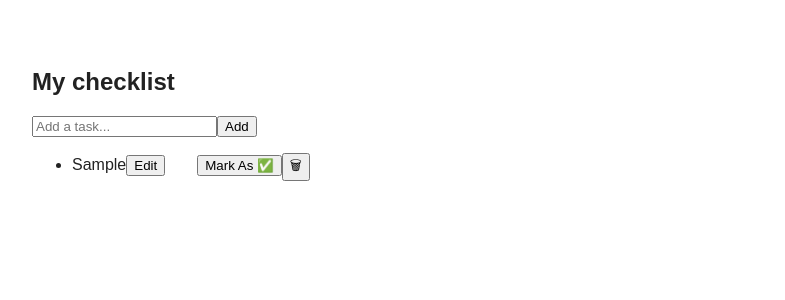
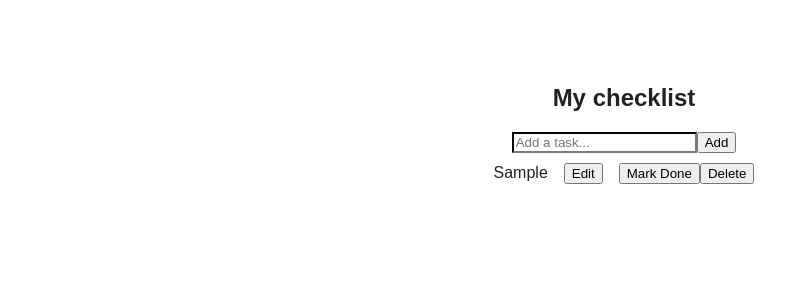
Before and after one commit to rokelina/checklist-app, a React (Create React App) app: page / in a window 1280 px wide. Both pictures are taken after typing "Sample" into the empty fields and a click on the button "Add". Shown: the top 300 px of the page, without its empty margins (16-801 px from the left). Built offline with nearby package versions, Linux system fonts and the light colour scheme.

Commit message:
edit css

```diff
--- a/src/AddNewTask.js
+++ b/src/AddNewTask.js
@@ -15,7 +15,7 @@ function AddNewTask({ onAddTask }) {
       <input
         value={taskName}
         onChange={(event) => setTaskName(event.target.value)}
-        className="add-item-input"
+        className="add-task"
         placeholder="Add a task..."
       />
       <button
--- a/src/App.css
+++ b/src/App.css
@@ -1,18 +1,13 @@
 .App{
-    margin: 3rem;
+    margin: 4rem;
     font-family: Arial, Helvetica, sans-serif;
     color: #222222;
-    align-items: center;
-    align-content: center;
+    justify-content: center;
+    text-align: center;
+    display: grid;
+
   }
 
-  .task-item{
-    margin-top: 1rem;
-    padding: 2px;
-    border-color: #222222;
+  .add-task{
+    border-color: rgb(39, 39, 39);
   }
-
-  .button{
-    margin-left: 2rem;
-
-  }
--- a/src/App.js
+++ b/src/App.js
@@ -1,7 +1,7 @@
 import "./App.css";
 import { useEffect, useState } from "react";
 import AddNewTask from "./AddNewTask";
-import TaskList from "./TaskList";
+import TaskContainer from "./TaskList";
 //event handler to tack isChecked
 //event handler to track isDeleted
 //form element wrapping an input field. Event handler onSubmit creates an adds a newTask object to the tasks array
@@ -60,7 +60,7 @@ function App() {
     <div className="App">
       <h2 className="app-title">My checklist</h2>
       <AddNewTask onAddTask={handleCreateTask} />
-      <TaskList
+      <TaskContainer
         tasks={tasks}
         onEditTask={handleEditTask}
         onDoneTask={handleDoneTask}
--- a/src/Task.js
+++ b/src/Task.js
@@ -14,14 +14,18 @@ function TaskItem({ task, onEdit, onDone, onDelete }) {
             onEdit({ ...task, title: e.target.value });
           }}
         />
-        <button onClick={() => setIsEditing(false)}>Save</button>
+        <button className="edit-button" onClick={() => setIsEditing(false)}>
+          Save
+        </button>
       </>
     );
   } else {
     taskContent = (
       <>
         {task.title}
-        <button onClick={() => setIsEditing(true)}>Edit</button>
+        <button className="edit-button" onClick={() => setIsEditing(true)}>
+          Edit
+        </button>
       </>
     );
   }
@@ -30,14 +34,16 @@ function TaskItem({ task, onEdit, onDone, onDelete }) {
       <label>
         {taskContent}
         <button
-          className="button"
+          className="check-button"
           onClick={() => {
             onDone({ ...task, isChecked: !task.isChecked });
           }}
         >
-          {!task.isChecked ? "Mark As ✅" : "Checked ✔️"}
+          {!task.isChecked ? "Mark Done" : "Done"}
         </button>
-        <button onClick={() => onDelete(task.id)}>🗑</button>
+        <button className="delete-button" onClick={() => onDelete(task.id)}>
+          Delete
+        </button>
       </label>
     </div>
   );
--- a/src/TaskList.css
+++ b/src/TaskList.css
@@ -1,7 +1,23 @@
-.li{
+.list-container{
+    max-width: 450px;
+    width: 450px;
     list-style-type: none;
+    align-items: left;
   }
-.ul,.li {
-  margin: 0;
-  padding: 0;
+
+.task-item{
+  margin-top: 10px;
 }
+.check-button {
+  margin-left: 1rem;
+  justify-content: right;
+
+}
+.delete-button {
+  justify-content: right;
+}
+
+.edit-button{
+  margin-left: 1rem;
+  justify-content: right;
+}
--- a/src/TaskList.js
+++ b/src/TaskList.js
@@ -1,21 +1,21 @@
 import TaskItem from "./Task";
 import "./TaskList.css";
 
-function TaskList({ tasks, onEditTask, onDoneTask, onDeleteTask }) {
+function TaskContainer({ tasks, onEditTask, onDoneTask, onDeleteTask }) {
   return (
-    <ul>
+    <div className="list-container">
       {tasks.map((task) => (
-        <li key={task.id}>
+        <div className="task-item" key={task.id}>
           <TaskItem
             task={task}
             onEdit={onEditTask}
             onDone={onDoneTask}
             onDelete={onDeleteTask}
           />
-        </li>
+        </div>
       ))}
-    </ul>
+    </div>
   );
 }
 
-export default TaskList;
+export default TaskContainer;
```
